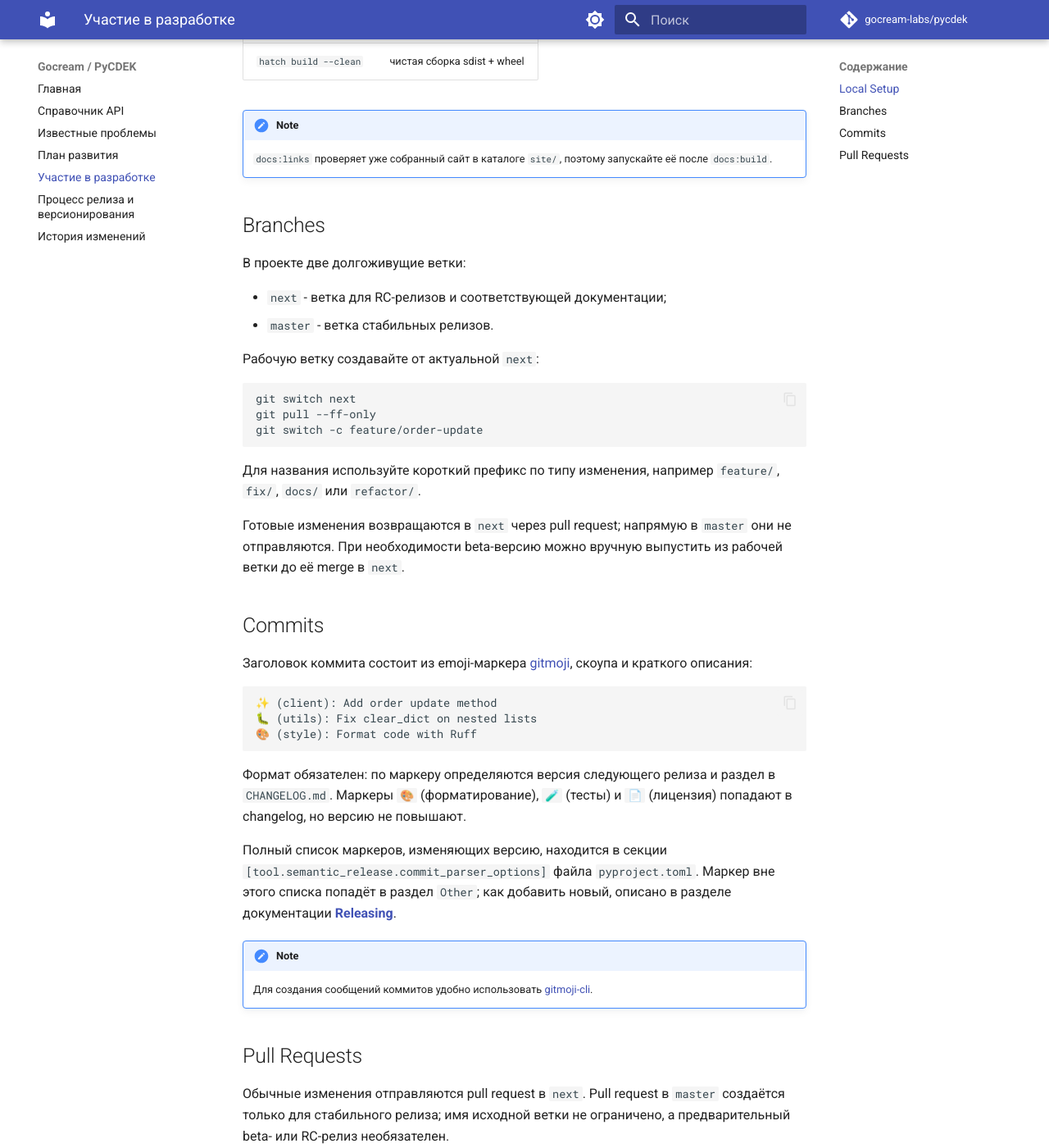
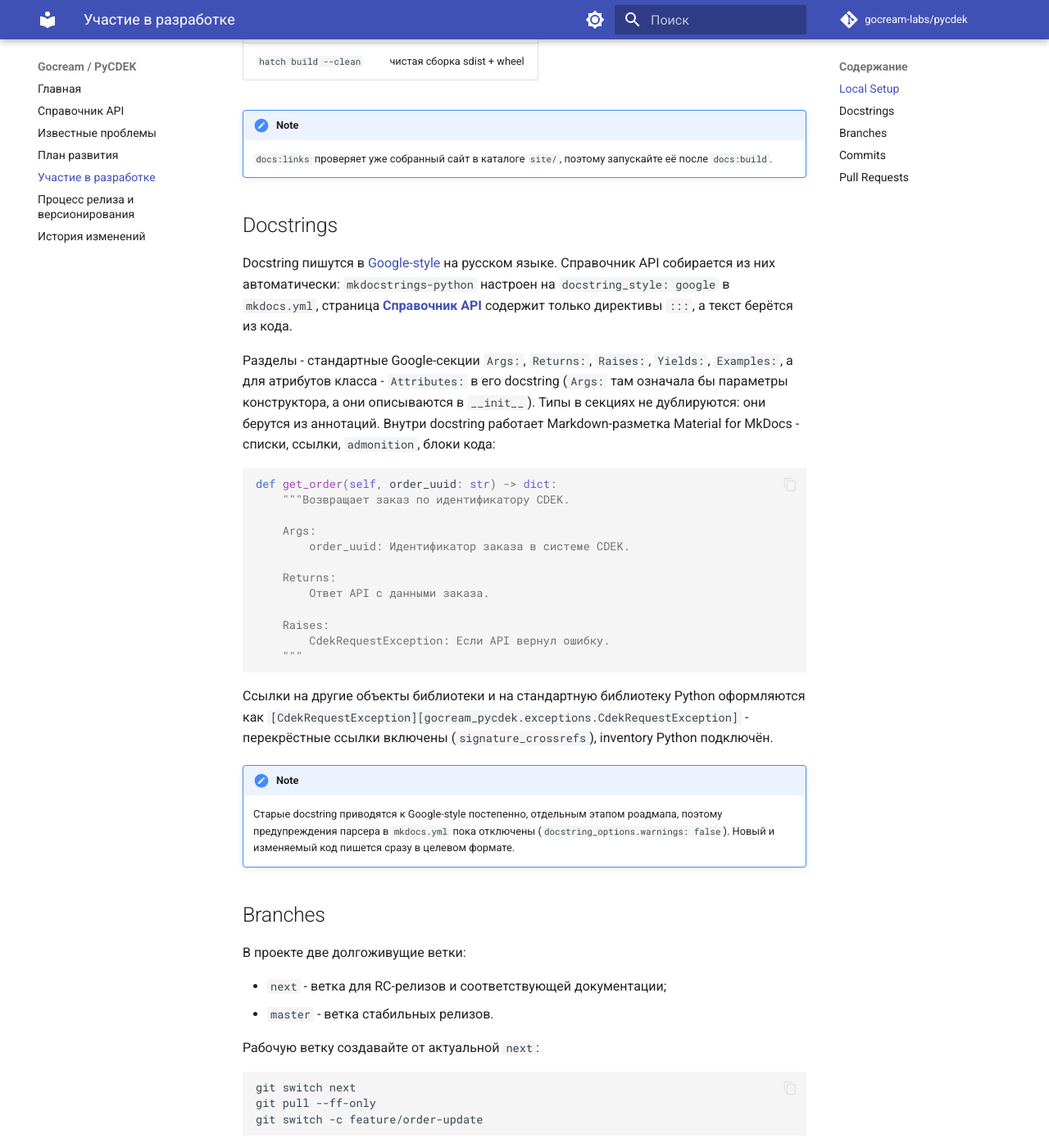
Before and after one commit to gocream-labs/pycdek, an MkDocs documentation site: the page built from docs/contributing.md, in a window 1280 px wide and 1400 px high, scrolled down 1552 px. Shown: the whole window at 82% size. Built offline with MkDocs 1.6.1 and Material for MkDocs 9.7.7, drawn with Linux system fonts in a browser that asks for light colours; comment, search, counter and statistics services are not loaded; the version menu is left out.

Commit message:
🔧 (docs): Set up Google-style docstrings

````diff
--- a/CONTRIBUTING.md
+++ b/CONTRIBUTING.md
@@ -53,6 +53,33 @@
 	`docs:links` проверяет уже собранный сайт в каталоге `site/`, поэтому запускайте её после `docs:build`.
 
 
+## Docstrings
+
+Docstring пишутся в [Google-style][google-style] на русском языке. Справочник API собирается из них автоматически: `mkdocstrings-python` настроен на `docstring_style: google` в `mkdocs.yml`, страница [**Справочник API**](https://gocream-labs.github.io/pycdek/next/api/) содержит только директивы `:::`, а текст берётся из кода.
+
+Разделы - стандартные Google-секции `Args:`, `Returns:`, `Raises:`, `Yields:`, `Examples:`, а для атрибутов класса - `Attributes:` в его docstring (`Args:` там означала бы параметры конструктора, а они описываются в `__init__`). Типы в секциях не дублируются: они берутся из аннотаций. Внутри docstring работает Markdown-разметка Material for MkDocs - списки, ссылки, `admonition`, блоки кода:
+
+```python
+def get_order(self, order_uuid: str) -> dict:
+	"""Возвращает заказ по идентификатору CDEK.
+
+	Args:
+		order_uuid: Идентификатор заказа в системе CDEK.
+
+	Returns:
+		Ответ API с данными заказа.
+
+	Raises:
+		CdekRequestException: Если API вернул ошибку.
+	"""
+```
+
+Ссылки на другие объекты библиотеки и на стандартную библиотеку Python оформляются как `[CdekRequestException][gocream_pycdek.exceptions.CdekRequestException]` - перекрёстные ссылки включены (`signature_crossrefs`), inventory Python подключён.
+
+!!! note
+	Старые docstring приводятся к Google-style постепенно, отдельным этапом роадмапа, поэтому предупреждения парсера в `mkdocs.yml` пока отключены (`docstring_options.warnings: false`). Новый и изменяемый код пишется сразу в целевом формате.
+
+
 ## Branches
 
 В проекте две долгоживущие ветки:
@@ -106,3 +133,4 @@
 
 
 [hatch]: https://hatch.pypa.io/
+[google-style]: https://google.github.io/styleguide/pyguide.html#38-comments-and-docstrings
````
Also changed, not shown: docs/api.md (+1 -1 lines), pyproject.toml (+7 -0 lines).
